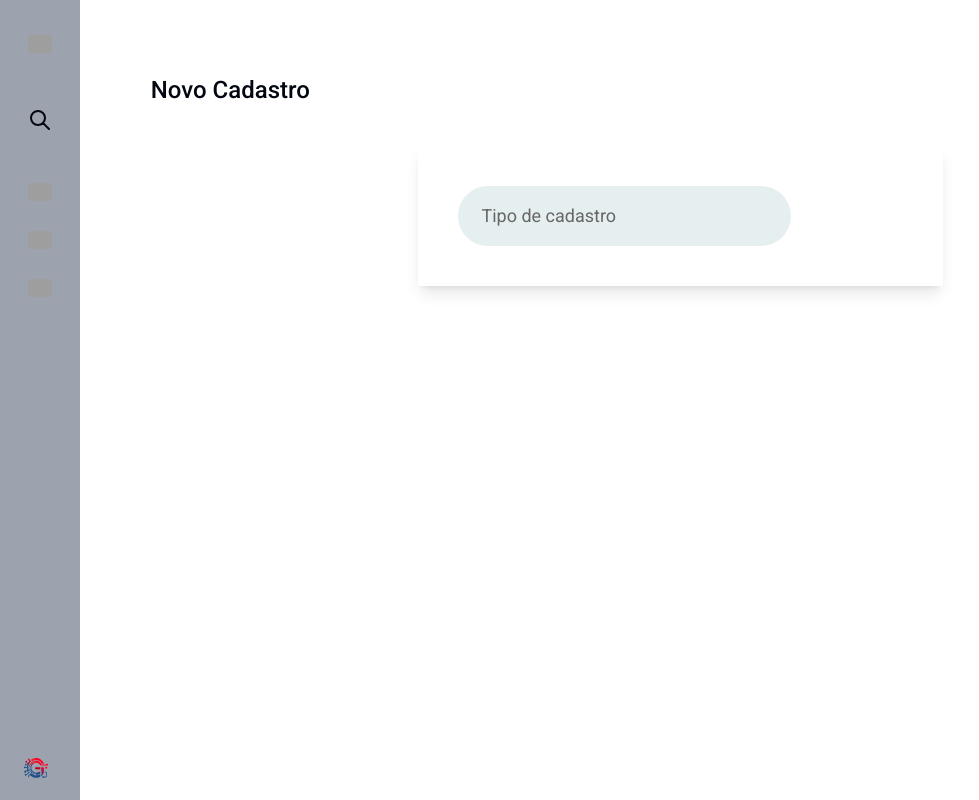
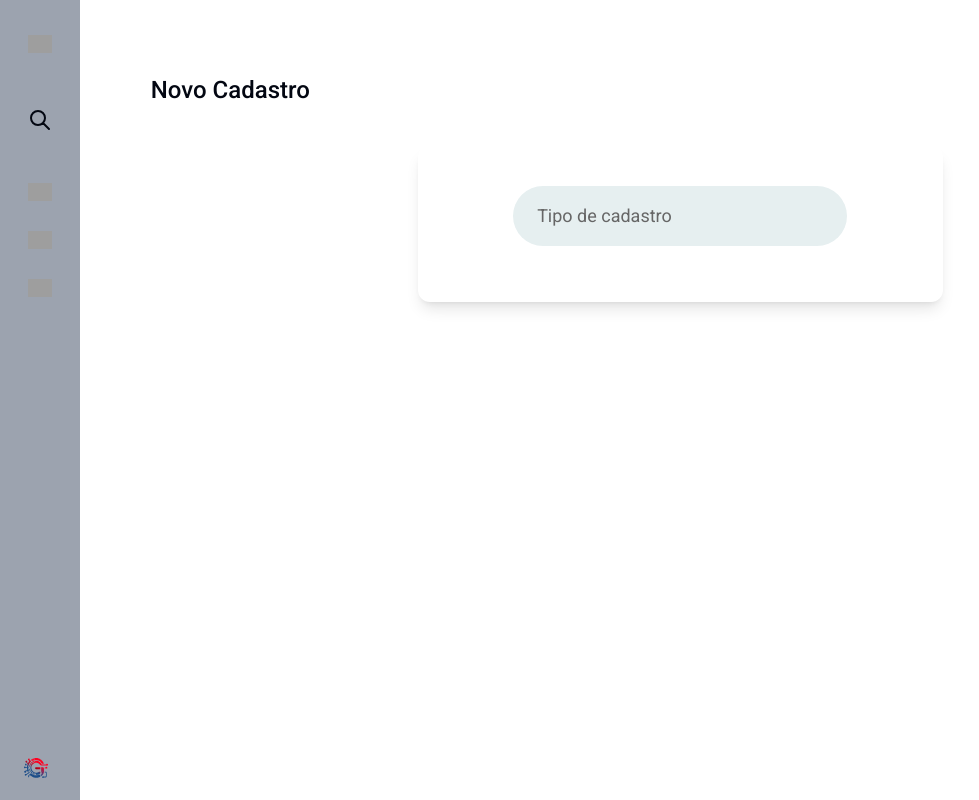
Before and after one commit to TCC-GINTEC/GINTEC-FRONT, a Next.js app: page /cadastros/novos in a window 1280 px wide. Shown: the whole page, without its empty margins (0-979 px from the left). Built offline with nearby package versions, Linux system fonts and the light colour scheme; grey boxes are pictures that could not be loaded; some icons are missing.

Commit message:
Add animação ao selecionar o tipo de cadastro

```diff
--- a/src/app/(logado)/cadastros/novos/page.jsx
+++ b/src/app/(logado)/cadastros/novos/page.jsx
@@ -7,12 +7,7 @@ export default function Novo() {
   const [show, setShow] = useState(false);
 
   function handleShow() {
-    if (show) {
-      setShow(false);
-    } else {
-
-      setShow(true);
-    }
+    setShow(prevShow => !prevShow); // Alternativa mais concisa para alternar entre true/false
   }
 
   return (
@@ -23,17 +18,16 @@ export default function Novo() {
         </Link>
         <h1 className='text-2xl font-medium'>Novo Cadastro</h1>
       </div>
-      <div className='flex flex-col gap-4 justify-center w-[525px] p-10 m-auto shadow-lg mt-10 text-[#666666]'>
+      <div className='flex flex-col gap-4 items-center w-[525px] p-10 m-auto shadow-lg mt-10 text-[#666666] rounded-xl'>
         <div onClick={handleShow}
-          className='flex items-center justify-between w-3/4 h-[60px] px-6 text-lg rounded-full bg-[#E6EFF0]'>
+          className='flex items-center justify-between w-3/4 h-[60px] px-6 text-lg rounded-full bg-[#E6EFF0] cursor-pointer transition-colors duration-300 '>
           Tipo de cadastro
           <Icon icon="iconamoon:arrow-down-2-duotone" width={40} style={{ color: "#005261" }} />
         </div>
-        <div className='w-3/4 bg-[#E6EFF0] rounded-3xl' style={{ display: show ? 'block' : 'none' }}>
-          <ul className='space-y-4 p-6'>
+        <div className={`w-3/4 bg-[#E6EFF0] rounded-3xl overflow-hidden transition-all duration-500 ${show ? 'max-h-[300px] duration-300 p-6' : 'max-h-0 p-0'}`}>
+          <ul className='space-y-4'>
             <li className='hover:bg-[#005261] rounded-xl p-3 hover:text-white'><Link href='/cadastros/novos/patio'>Jogos de Pátio</Link></li>
             <li className='hover:bg-[#005261] rounded-xl p-3 hover:text-white'><Link href='/cadastros/novos/quadra'>Campeonatos de Quadra</Link></li>
-            <li className='hover:bg-[#005261] rounded-xl p-3 hover:text-white'><Link href='/cadastros/novos/patio'>Campeonatos de Pátio</Link></li>
             <li className='hover:bg-[#005261] rounded-xl p-3 hover:text-white'><Link href='/cadastros/novos/doacao'>Doações</Link></li>
           </ul>
         </div>
```
